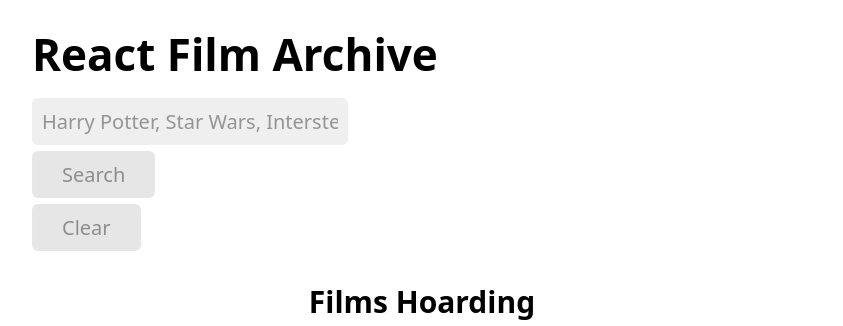
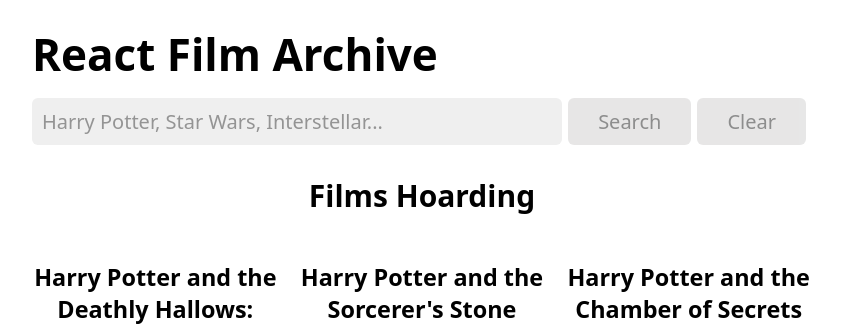
Before and after one commit to pabcrudel/react-film-archive, a React (Vite) app: page / in a window 1280 px wide. Shown: the top 326 px of the page, without its empty margins (218-1061 px from the left). Built offline with nearby package versions, Linux system fonts and the light colour scheme.

Commit message:
add: Display search bar in a single line

```diff
--- a/src/style.css
+++ b/src/style.css
@@ -18,6 +18,27 @@
 /* Inherit box sizing to allow rollbacks on any specific section */
 *, *::before, *::after {
   box-sizing: inherit;
+}
+
+/* Form and clear button in the same row */
+.filmForm header {
+  display: flex;
+  flex-direction: row;
+}
+.filmForm form {
+  display: flex;
+  flex-direction: row;
+  flex-grow: 1;
+}
+/* Search bar input will be bigger than it's siblings */
+.filmForm form .searchBar {
+  flex-grow: 1;
+}
+
+/* Input errors will be red */
+.filmForm footer p {
+  color: red;
+  margin: 0;
 }
 
 .filmsHoarding ul {
```
